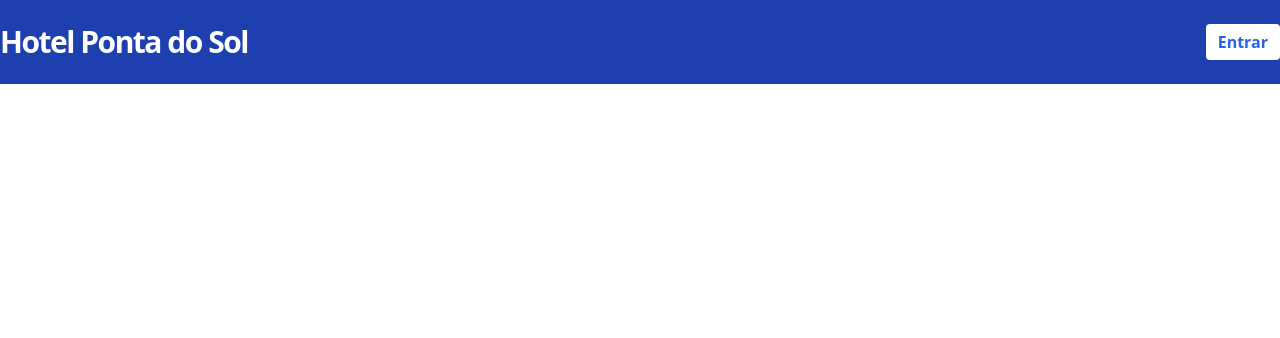
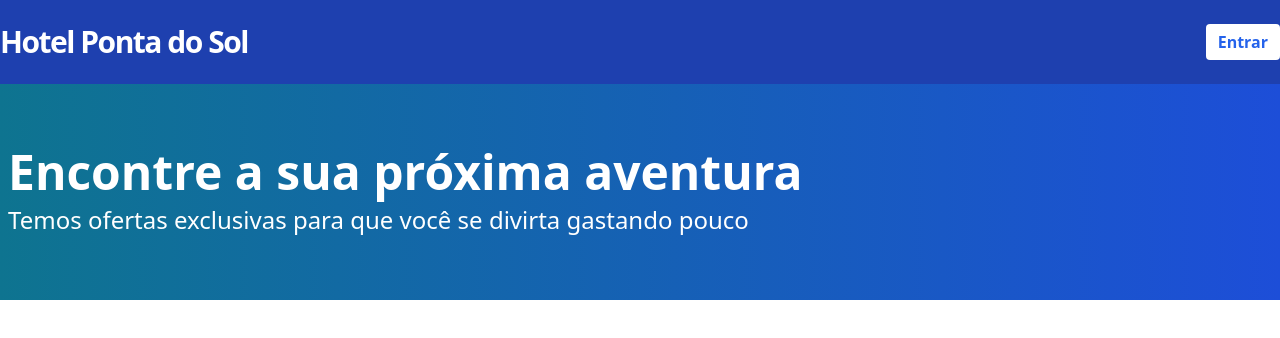
Before and after one commit to rafaeloliveiralopes/booking-hotel, a React (Vite) app in the folder frontend/: page / in a window 1280 px wide. Shown: the top 338 px of the page. Built offline with nearby package versions, Linux system fonts and the light colour scheme.

Commit message:
feat(hero): create hero section

```diff
--- /dev/null
+++ b/frontend/src/components/Hero.tsx
@@ -0,0 +1,14 @@
+export default function Hero() {
+  return (
+    <div className="bg-gradient-to-r from-cyan-700 to-blue-700 py-16">
+      <div className="container mx-auto flex flex-col gap-2 px-2">
+        <h1 className="text-5xl text-white font-bold">
+          Encontre a sua próxima aventura
+        </h1>
+        <p className="text-2xl text-white">
+          Temos ofertas exclusivas para que você se divirta gastando pouco
+        </p>
+      </div>
+    </div>
+  );
+}
--- a/frontend/src/layout/Layout.tsx
+++ b/frontend/src/layout/Layout.tsx
@@ -1,9 +1,11 @@
 import Header from '../components/Header';
+import Hero from '../components/Hero';
 
 function Layout() {
   return (
     <div>
       <Header />
+      <Hero />
     </div>
   );
 }
```
